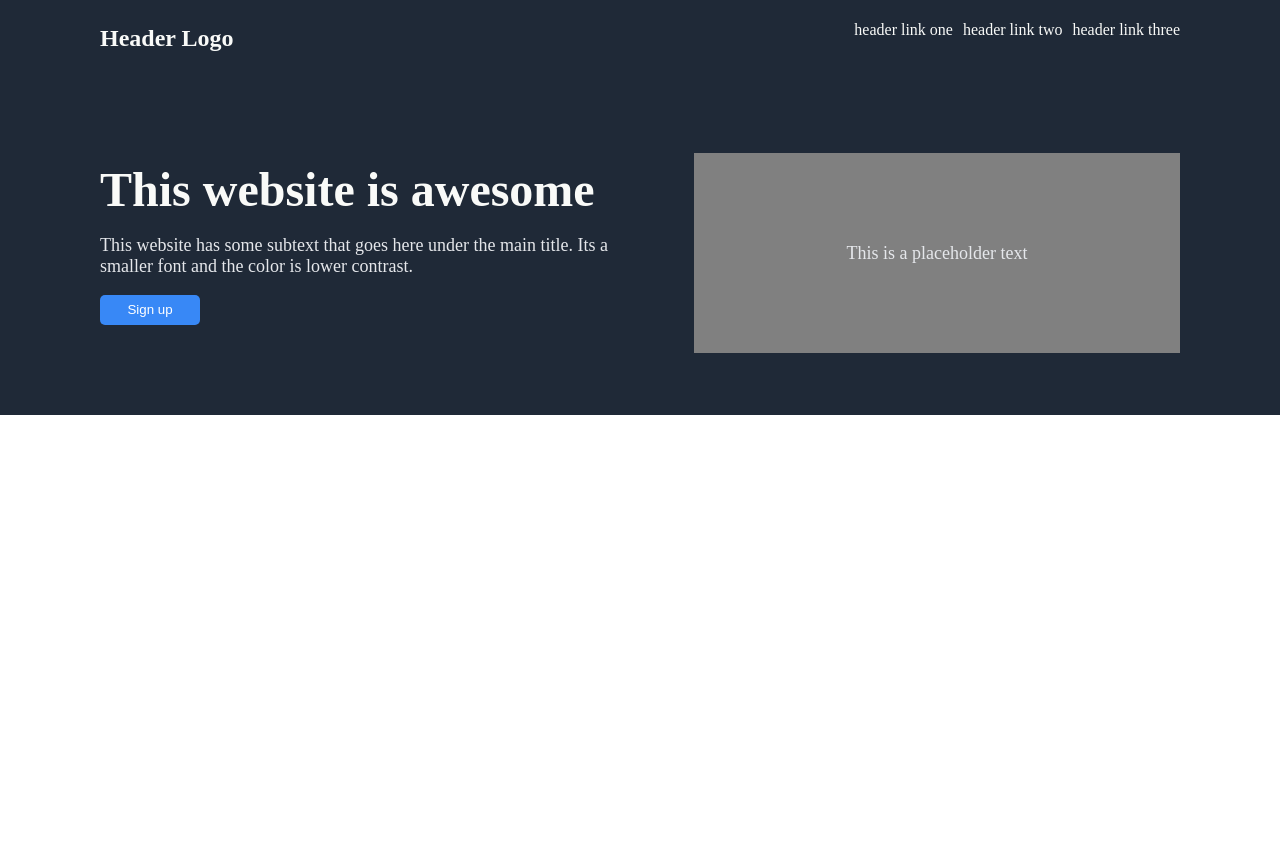
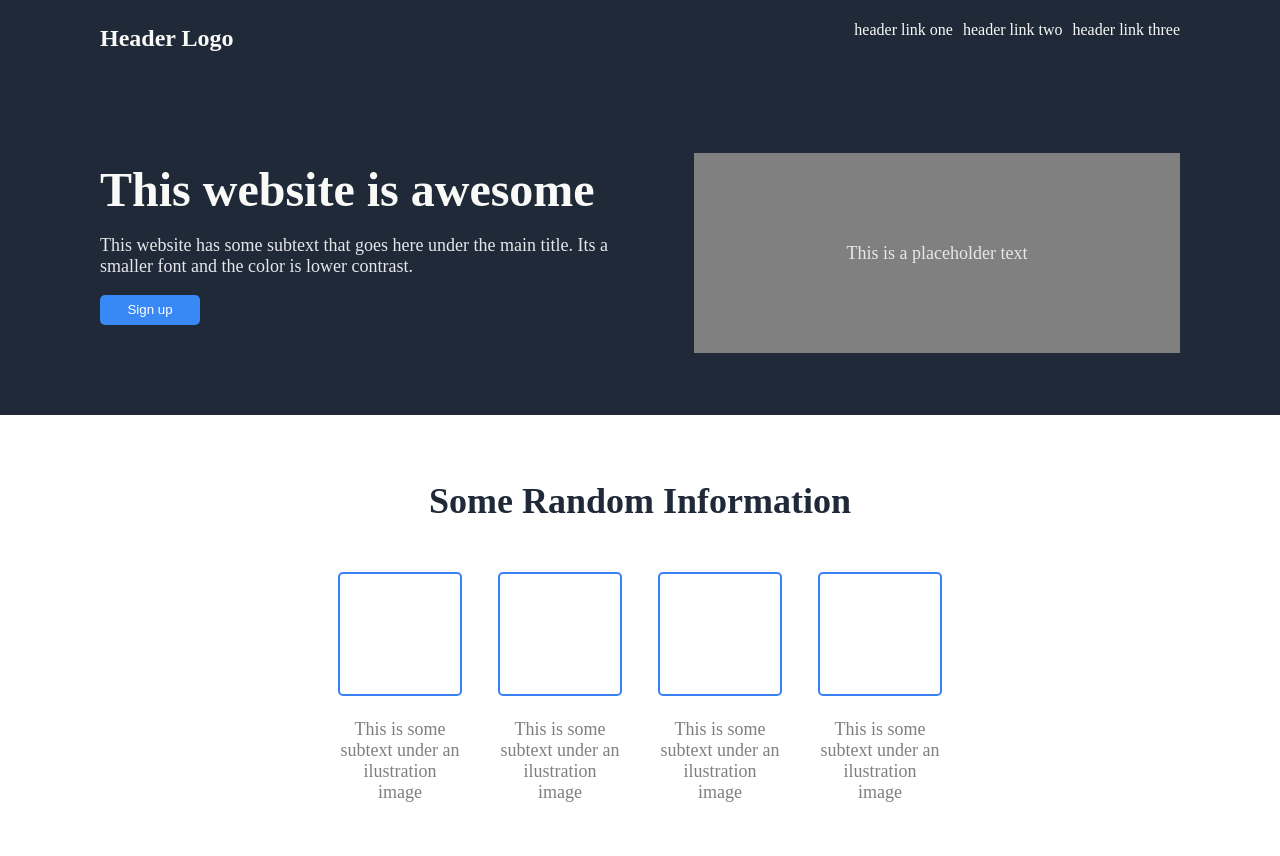
Before and after one commit to fcmribeiro/practice, a plain HTML site: page the-odin-projects/landing-page/index.html in a window 1280 px wide. Before the commit the page ends 800 px from the top, so only its background shows below. Drawn offline with Linux system fonts and the light colour scheme.

Commit message:
Project Landing Page 2nd Section

```diff
--- a/the-odin-projects/landing-page/index.html
+++ b/the-odin-projects/landing-page/index.html
@@ -25,7 +25,6 @@
         </nav>
 
         <div class="hero-content">
-
             <div class="hero-description">
                 <h1>This website is awesome</h1>
             <p>This website has some subtext that goes here under
@@ -36,13 +35,48 @@
             </div>
             <div class="hero-image">
                 <p>This is a placeholder text</p>
+            </div>
+        </div>
+      </section>
 
+      <div id="information">
+
+        <h2>Some Random Information</h2>
+
+        <div class="square-container">
+
+            <div class="square">
+                <div class="sq-desc"> </div>
+                <p>This is some subtext under an ilustration image</p>
             </div>
-
+            <div class="square">
+                <div class="sq-desc"> </div>
+                <p>This is some subtext under an ilustration image</p>
+            </div>
+            <div class="square">
+                <div class="sq-desc"> </div>
+                <p>This is some subtext under an ilustration image</p>
+            </div>
+            <div class="square">
+                <div class="sq-desc"> </div>
+                <p>This is some subtext under an ilustration image</p>
+            </div>
 
         </div>
 
-    </section>
+
+
+
+
+
+
+
+
+
+
+
+
+      </div>
 
 
 </body>
--- a/the-odin-projects/landing-page/style.css
+++ b/the-odin-projects/landing-page/style.css
@@ -1,6 +1,5 @@
 body{
     margin:0;
-
 
 }
 
@@ -8,7 +7,6 @@ body{
 
     background-color: #1f2937 ;
     padding: 5px 100px 30px 100px;
-
 
 }
 
@@ -31,14 +29,12 @@ ul{
     justify-content: space-between;
     gap: 30px;
 
-
 }
 
 .hero-description{
     margin-bottom: 60px;
 
 }
-
 
 .hero-description h1 {
     font-size: 48px;
@@ -53,6 +49,7 @@ ul{
 }
 
 .button{
+
     background-color: #3888F6;
     border: none;
     color:white;
@@ -60,9 +57,6 @@ ul{
     height:30px;
     width: 100px;
 }
-
-
-
 
 .hero-image {
 
@@ -81,5 +75,47 @@ ul{
     display: flex;
     flex-direction: column;
 
+}
+
+
+#information{
+    text-align: center;
+    padding: 35px;
+
 
 }
+
+#information h2{
+    font-size: 36px;
+    font-weight: 700;
+    color: #1f2937;
+
+}
+
+#information p{
+    color:black;
+    opacity: 50%;
+}
+
+.square{
+    display:flex;
+    flex-direction: column;
+    justify-content: center;
+    align-items: center;
+    width: 120px;
+    gap:5px;
+}
+
+.sq-desc{
+    height: 120px;
+    width: 120px;
+    border-radius: 5px;
+    border:#3882F6 solid 2px;
+}
+
+.square-container{
+    display:flex;
+    justify-content: center;
+    gap:40px;
+    margin-top: 50px;
+}
```
